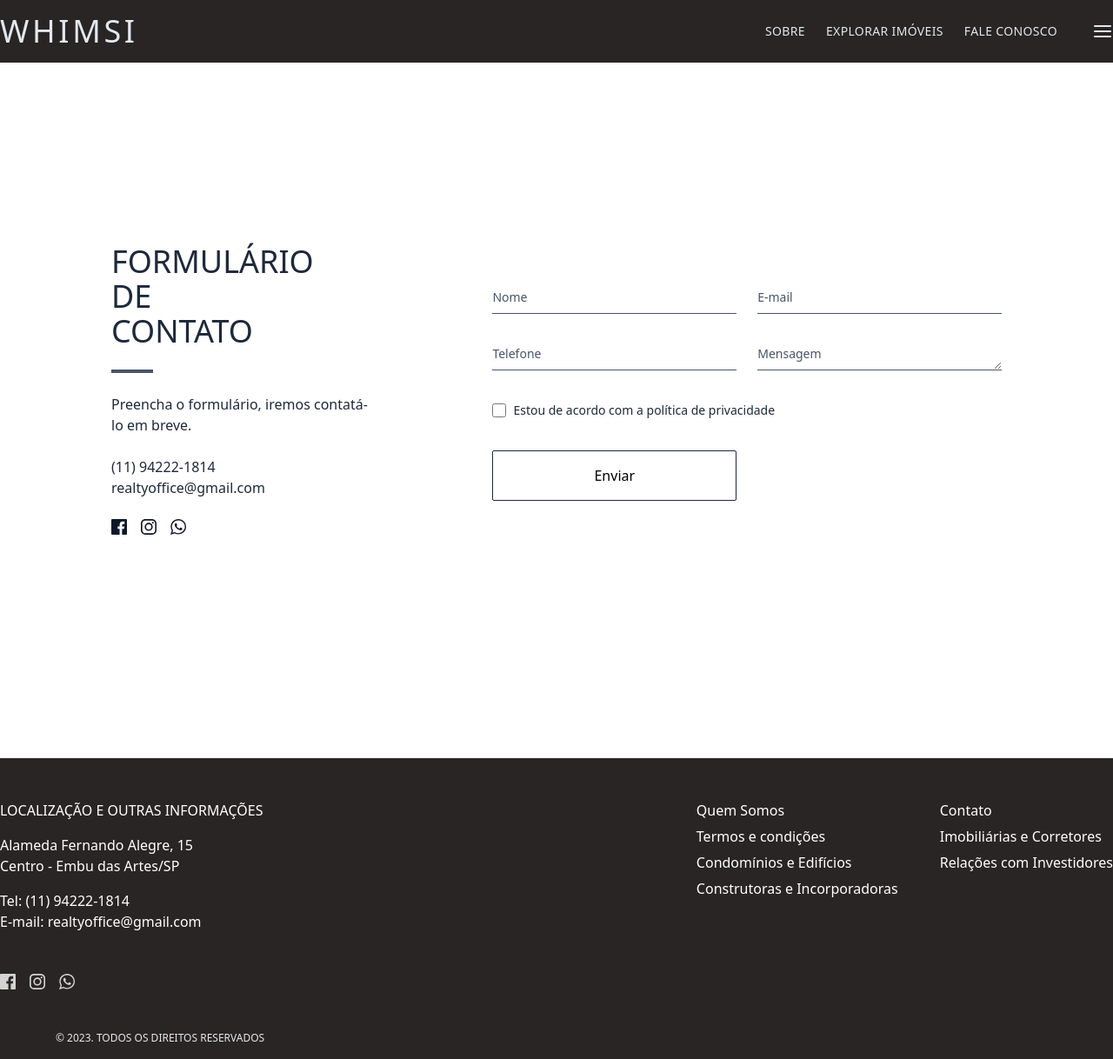
After one commit to Nbdyleto/Whimsi, a Django app: page /contact/ in a window 1280 px wide. The commit adds this page. Shown: the whole page at 87% size. Run offline with Django 4.2, Linux system fonts and the light colour scheme; some libraries are stand-ins or nearby versions.

Commit message:
Static page: contact form

```diff
--- a/src/whimsi/templates/base.html
+++ b/src/whimsi/templates/base.html
@@ -24,7 +24,7 @@
                         <a href="/properties/?q=" class="">Explorar Imóveis</a>
                     </li>
                     <li class="border-b border-b-transparent hover:border-slate-200 duration-300">
-                        <a href="" class="">Fale Conosco</a>
+                        <a href="/contact/" class="">Fale Conosco</a>
 
                     </li>
                     <button class="ml-4">
--- /dev/null
+++ b/src/whimsi/templates/pages/contact.html
@@ -0,0 +1,66 @@
+{% extends 'templates/base.html' %}
+
+{% block title %}Contato | Whimsi{%endblock title%}
+
+{% block content %}
+
+<div class="flex min-h-screen bg-white items-center">
+	<div class="container">
+		<div class="flex mb-12 flex-col md:flex-row gap-12 w-full items-center md:px-32">
+			<div class="flex flex-col gap-6 md:w-2/3">
+				<div class="max-w-[150px] text-4xl text-slate-800 uppercase text-left">
+					Formulário de Contato
+				</div>
+				<div class="w-12 h-1 bg-slate-600"></div>
+                <p class="max-w-[300px] text-base text-slate-800">Preencha o formulário, iremos contatá-lo em breve.</p>
+				<div class="hidden md:flex flex-col text-slate-800">
+					<span>(11) 94222-1814</span>
+					<span>realtyoffice@gmail.com</span>
+				</div>
+				<div class="flex flex-row gap-4">
+					<a href="" class="duration-300 hover:-translate-y-1">
+						<svg xmlns="http://www.w3.org/2000/svg" width="18" height="18" viewBox="0 0 24 24" fill="#0f172a"><path d="M22.5 0c.83 0 1.5.67 1.5 1.5v21c0 .83-.67 1.5-1.5 1.5h-6v-9h3l.75-3.75H16.5v-1.5c0-1.5.75-2.25 2.25-2.25h1.5V3.75h-3c-2.76 0-4.5 2.16-4.5 5.25v2.25h-3V15h3v9H1.5A1.5 1.5 0 0 1 0 22.5v-21C0 .67.67 0 1.5 0h21z"/></svg>
+					</a>
+					<a href="" class="duration-300 hover:-translate-y-1">
+						<svg xmlns="http://www.w3.org/2000/svg" width="18" height="18" viewBox="0 0 24 24" fill="#0f172a"><path d="M16.98 0a6.9 6.9 0 0 1 5.08 1.98A6.94 6.94 0 0 1 24 7.02v9.96c0 2.08-.68 3.87-1.98 5.13A7.14 7.14 0 0 1 16.94 24H7.06a7.06 7.06 0 0 1-5.03-1.89A6.96 6.96 0 0 1 0 16.94V7.02C0 2.8 2.8 0 7.02 0h9.96zm.05 2.23H7.06c-1.45 0-2.7.43-3.53 1.25a4.82 4.82 0 0 0-1.3 3.54v9.92c0 1.5.43 2.7 1.3 3.58a5 5 0 0 0 3.53 1.25h9.88a5 5 0 0 0 3.53-1.25 4.73 4.73 0 0 0 1.4-3.54V7.02a5 5 0 0 0-1.3-3.49 4.82 4.82 0 0 0-3.54-1.3zM12 5.76c3.39 0 6.2 2.8 6.2 6.2a6.2 6.2 0 0 1-12.4 0 6.2 6.2 0 0 1 6.2-6.2zm0 2.22a3.99 3.99 0 0 0-3.97 3.97A3.99 3.99 0 0 0 12 15.92a3.99 3.99 0 0 0 3.97-3.97A3.99 3.99 0 0 0 12 7.98zm6.44-3.77a1.4 1.4 0 1 1 0 2.8 1.4 1.4 0 0 1 0-2.8z"/></svg>
+					</a>
+					<a href="" class="duration-300 hover:-translate-y-1">
+						<svg xmlns="http://www.w3.org/2000/svg" width="18" height="18" viewBox="0 0 24 24" fill="#0f172a"><path d="M24 11.7c0 6.45-5.27 11.68-11.78 11.68-2.07 0-4-.53-5.7-1.45L0 24l2.13-6.27a11.57 11.57 0 0 1-1.7-6.04C.44 5.23 5.72 0 12.23 0 18.72 0 24 5.23 24 11.7M12.22 1.85c-5.46 0-9.9 4.41-9.9 9.83 0 2.15.7 4.14 1.88 5.76L2.96 21.1l3.8-1.2a9.9 9.9 0 0 0 5.46 1.62c5.46 0 9.9-4.4 9.9-9.83a9.88 9.88 0 0 0-9.9-9.83m5.95 12.52c-.08-.12-.27-.19-.56-.33-.28-.14-1.7-.84-1.97-.93-.26-.1-.46-.15-.65.14-.2.29-.75.93-.91 1.12-.17.2-.34.22-.63.08-.29-.15-1.22-.45-2.32-1.43a8.64 8.64 0 0 1-1.6-1.98c-.18-.29-.03-.44.12-.58.13-.13.29-.34.43-.5.15-.17.2-.3.29-.48.1-.2.05-.36-.02-.5-.08-.15-.65-1.56-.9-2.13-.24-.58-.48-.48-.64-.48-.17 0-.37-.03-.56-.03-.2 0-.5.08-.77.36-.26.29-1 .98-1 2.4 0 1.4 1.03 2.76 1.17 2.96.14.19 2 3.17 4.93 4.32 2.94 1.15 2.94.77 3.47.72.53-.05 1.7-.7 1.95-1.36.24-.67.24-1.25.17-1.37"/></svg>
+					</a>
+                </div>
+			</div>
+			<form action="" class="w-full">
+				<div class="grid gap-6 grid-cols-1 md:grid-cols-2">
+					<div class="relative z-0">
+						<input type="text" name="name" class="peer block w-full appearance-none border-0 border-b border-slate-600 bg-transparent py-2.5 px-0 text-sm text-gray-900 focus:border-slate-600 focus:outline-none focus:ring-0" placeholder=" " />
+						<label class="absolute top-3 -z-10 origin-[0] -translate-y-6 scale-75 transform text-sm text-slate-600 duration-300 peer-placeholder-shown:translate-y-0 peer-placeholder-shown:scale-100 peer-focus:left-0 peer-focus:-translate-y-6 peer-focus:scale-75 peer-focus:text-slate-600">Nome</label>
+					</div>
+					<div class="relative z-0">
+						<input type="text" name="email" class="peer block w-full appearance-none border-0 border-b border-slate-600 bg-transparent py-2.5 px-0 text-sm text-gray-900 focus:border-slate-600 focus:outline-none focus:ring-0" placeholder=" " />
+						<label class="absolute top-3 -z-10 origin-[0] -translate-y-6 scale-75 transform text-sm text-slate-600 duration-300 peer-placeholder-shown:translate-y-0 peer-placeholder-shown:scale-100 peer-focus:left-0 peer-focus:-translate-y-6 peer-focus:scale-75 peer-focus:text-slate-600">E-mail</label>
+					</div>
+					<div class="relative z-0">
+						<input type="text" name="phone" class="peer block w-full appearance-none border-0 border-b border-slate-600 bg-transparent py-2.5 px-0 text-sm text-gray-900 focus:border-slate-600 focus:outline-none focus:ring-0" placeholder=" " />
+						<label class="absolute top-3 -z-10 origin-[0] -translate-y-6 scale-75 transform text-sm text-slate-600 duration-300 peer-placeholder-shown:translate-y-0 peer-placeholder-shown:scale-100 peer-focus:left-0 peer-focus:-translate-y-6 peer-focus:scale-75 peer-focus:text-slate-600">Telefone</label>
+					</div>
+					<div class="relative z-0">
+						<textarea name="message" rows="1" class="peer block w-full appearance-none border-0 border-b border-slate-600 bg-transparent py-2.5 px-0 text-sm text-gray-900 focus:border-slate-600 focus:outline-none focus:ring-0" placeholder=" "></textarea>
+						<label class="absolute top-3 -z-10 origin-[0] -translate-y-6 scale-75 transform text-sm text-slate-600 duration-300 peer-placeholder-shown:translate-y-0 peer-placeholder-shown:scale-100 peer-focus:left-0 peer-focus:-translate-y-6 peer-focus:scale-75 peer-focus:text-slate-600">Mensagem</label>
+					</div>
+					<div class="flex items-start my-3 md:col-span-2">
+						<div class="flex items-center h-5">
+							<input id="remember" aria-describedby="remember" type="checkbox" class="bg-slate-50 border-slate-300 focus:ring-transparent h-4 w-4 rounded" required="">
+						</div>
+						<div class="text-sm ml-2">
+							<label for="remember" class="font-medium text-slate-800">Estou de acordo com a política de privacidade</label>
+						</div>
+					</div>
+					<div class="md:flex items-center">
+						<button class="w-full border-slate-800 border rounded-sm px-14 py-4 hover:bg-black hover:text-white duration-500">Enviar</button>
+					</div>
+				</div>
+			</form>
+		</div>
+	</div>
+</div>
+{% endblock %}
--- a/src/whimsi/urls.py
+++ b/src/whimsi/urls.py
@@ -1,8 +1,9 @@
 from django.urls import path
-from . views import home_view, property_detail_template, search_template
+from . views import home_view, property_detail_template, search_template, contact_view
 
 urlpatterns = [
     path('', home_view, name='home'),
     path('properties/', search_template, name='search-template'),
     path('properties/<slug:slug>/', property_detail_template, name='property-detail-template'),
+    path('contact/', contact_view, name='contact'),
 ]
--- a/src/whimsi/views.py
+++ b/src/whimsi/views.py
@@ -44,3 +44,7 @@ def search_template(request):
     }
 
     return render(request, 'templates/pages/properties.html', context)
+
+def contact_view(request):
+    context = {}
+    return render(request, 'templates/pages/contact.html', context)
```
